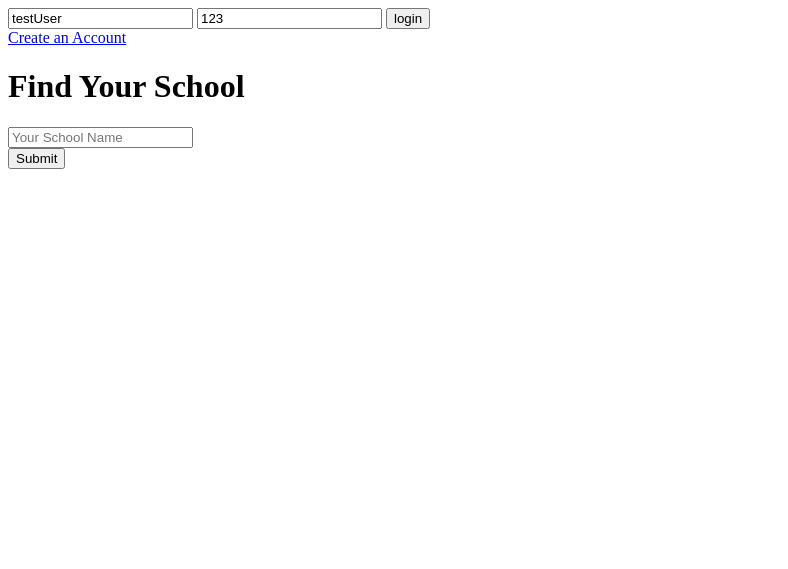
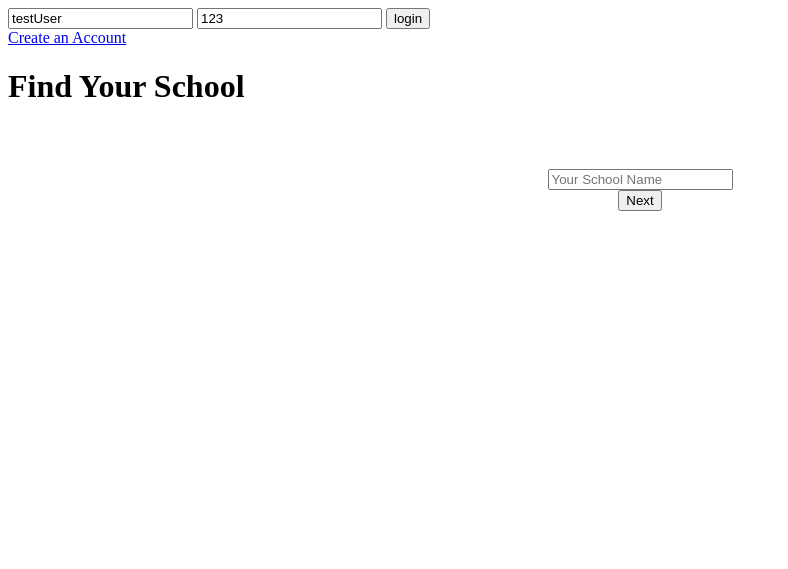
Before and after one commit to RachelVoisin/CourseNinja, a Node server app: page / in a window 1280 px wide. Shown: the top 569 px of the page, without its empty margins (0-788 px from the left). Run offline with Node 20, Linux system fonts and the light colour scheme.

Commit message:
added program select

```diff
--- a/index.js
+++ b/index.js
@@ -43,9 +43,9 @@ app.get("/", function(req, res){
 });
 
 app.post('/login', function(req, res){
-    var name= req.body.username;
-    var pass= req.body.password;
-    var sql="SELECT userId, username FROM users WHERE username = '" + name + "' and userPassword = '" + pass + "'";
+    var name = req.body.username;
+    var pass = req.body.password;
+    var sql = "SELECT userId, username FROM users WHERE username = '" + name + "' and userPassword = '" + pass + "'";
 
     con.query(sql, function(err, results){
 		if(err){
@@ -91,6 +91,7 @@ app.post("/register", function(req, res){
     var pass = req.body.password;
 	var pass2 = req.body.password2;
 	// validate and/or escape values
+	// do something to ensure usernames are unique
 	if(pass === pass2){
 		var sql="INSERT INTO users (username, userPassword) VALUES ('" + name + "','" + pass + "');";
 		con.query(sql, function(err, results){
@@ -112,6 +113,18 @@ app.get("/admin", isLoggedIn, function(req, res){
 	res.send("You passed the test!");
 });
 
+app.get("/programs", function(req, res){
+	var school = req.query.school;
+	var program = req.query.program;
+	if(school != undefined){
+		res.send("display program" + school + program);
+	} else {
+		res.redirect("/");
+	}
+});
+
+// add route for redirecting anything else
+
 function isLoggedIn(req, res, next){
 	if(req.session.username){
 		next();
--- /dev/null
+++ b/public/css/main.css
@@ -0,0 +1,51 @@
+/* styles for index page slide effect */
+
+.indexWrapper {
+	width: 800px;
+	height: 200px;
+	text-align: center;
+	margin: 5% auto;
+	overflow: hidden;
+	position: relative;
+}
+.indexWrapper .form {
+	position: absolute;
+	top: 0;
+	width: 100%;
+	transition: 0.7s ease;
+}
+.indexWrapper .schoolForm {
+	left: 0;
+}
+.indexWrapper .programForm {
+	right: -800px;
+	transition-delay: 0.5s;
+}
+
+/* styles for autocomplete effect */
+.autocomplete {
+	position: relative;
+}
+.autocomplete-items {
+  position: absolute;
+  border: 1px solid #d4d4d4;
+  border-bottom: none;
+  border-top: none;
+  z-index: 99;
+  top: 100%;
+  left: 0;
+  right: 0;
+}
+.autocomplete-items div {
+  padding: 10px;
+  cursor: pointer;
+  background-color: #fff;
+  border-bottom: 1px solid #d4d4d4;
+}
+.autocomplete-items div:hover {
+  background-color: #e9e9e9;
+}
+.autocomplete-active {
+  background-color: #00b5ad !important;
+  color: #ffffff;
+}
--- /dev/null
+++ b/public/scripts/programList.js
@@ -0,0 +1,5 @@
+var programList = {
+	Fanshawe_College: [
+		"Internet Applications and Web Development", "Computer Programmer Analyst", "Computer Systems Technician", "Cyber Security", "Game Development - Advanced Programming", "Information Security Management", "Network and Security Architecture", "Office Administration", "Software and Information Systems Testing"
+	]
+};
--- a/views/index.ejs
+++ b/views/index.ejs
@@ -1,17 +1,35 @@
 <% include ./partials/header %>
 
 <h1>Find Your School</h1>
-<form>
-	<input id="schoolInput" type="text" name="school" placeholder="Your School Name" />
-	<br />
-	<input type="submit" value="Submit" />
-</form>
+<div class="indexWrapper">
+	<form action="/programs" method="GET" autocomplete="off">
+		<div id="schoolForm" class="form schoolForm">
+			<input id="schoolInput" type="text" name="school" placeholder="Your School Name" />
+			<br />
+			<input type="button" value="Next" onclick="next()" />
+		</div>
+		<div id="programForm" class="form programForm">
+			<input id="programInput" type="text" name="program" placeholder="program name" />
+			<br />
+			<input type="submit" value="Submit" />
+		</div>
+	</form>
+</div>
 
 <script src="/scripts/autocomplete.js"></script>
 <script src="/scripts/schoolList.js"></script>
-
+<script src="/scripts/programList.js"></script>
 <script>
 	autocomplete(document.getElementById("schoolInput"), schoolList);
+
+	function next() {
+		document.getElementById("schoolForm").style.left = "-800px";
+		document.getElementById("programForm").style.right = "0";
+
+		var school = document.getElementById("schoolInput").value;
+		var school = school.replace(" ", "_");
+		autocomplete(document.getElementById("programInput"), programList[school]);
+	}
 </script>
 
 <% include ./partials/footer %>
--- a/views/partials/header.ejs
+++ b/views/partials/header.ejs
@@ -5,7 +5,7 @@
 	<meta name="viewport" content="width=device-width, initial-scale=1">
 	<title>Course Ninja</title>
 	<script src="/scripts/jquery-3.3.1.min.js"></script>
-	<!-- need jquery stylesheet or something? -->
+	<link rel="stylesheet" href="/css/main.css" />
 </head>
 <body>
 <% if(!user){%>
```
